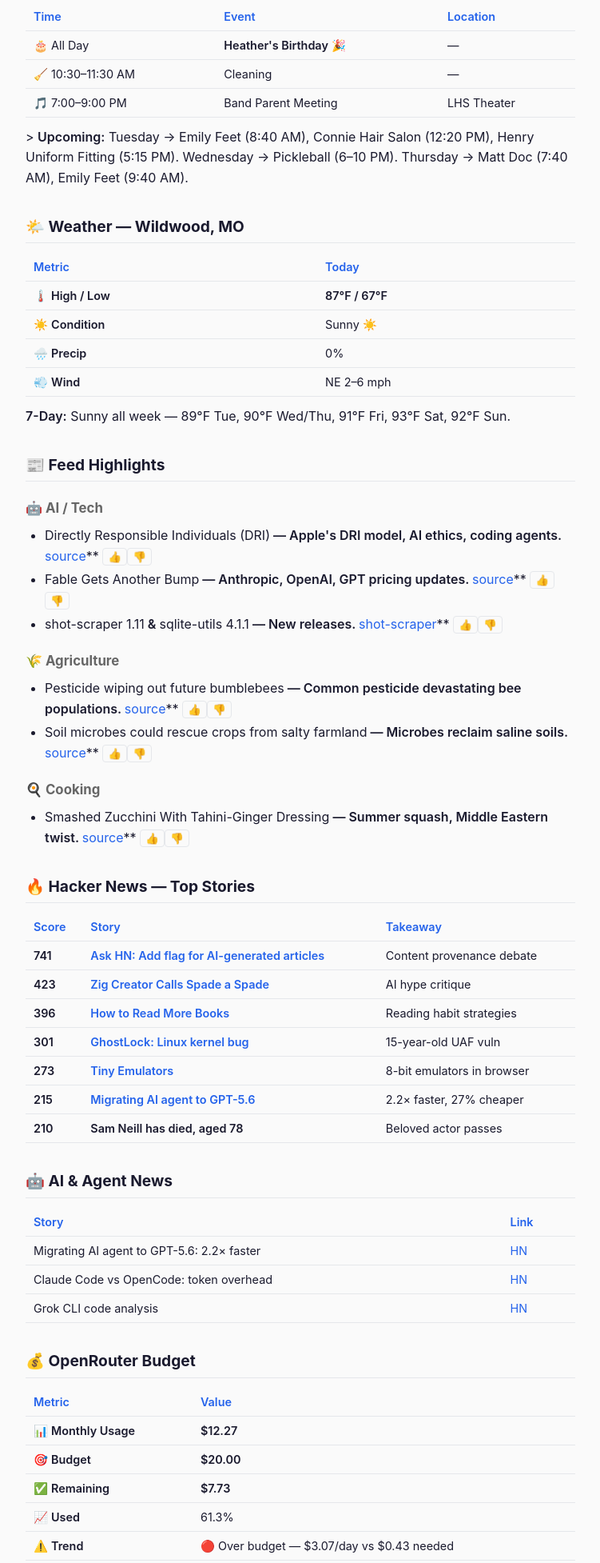
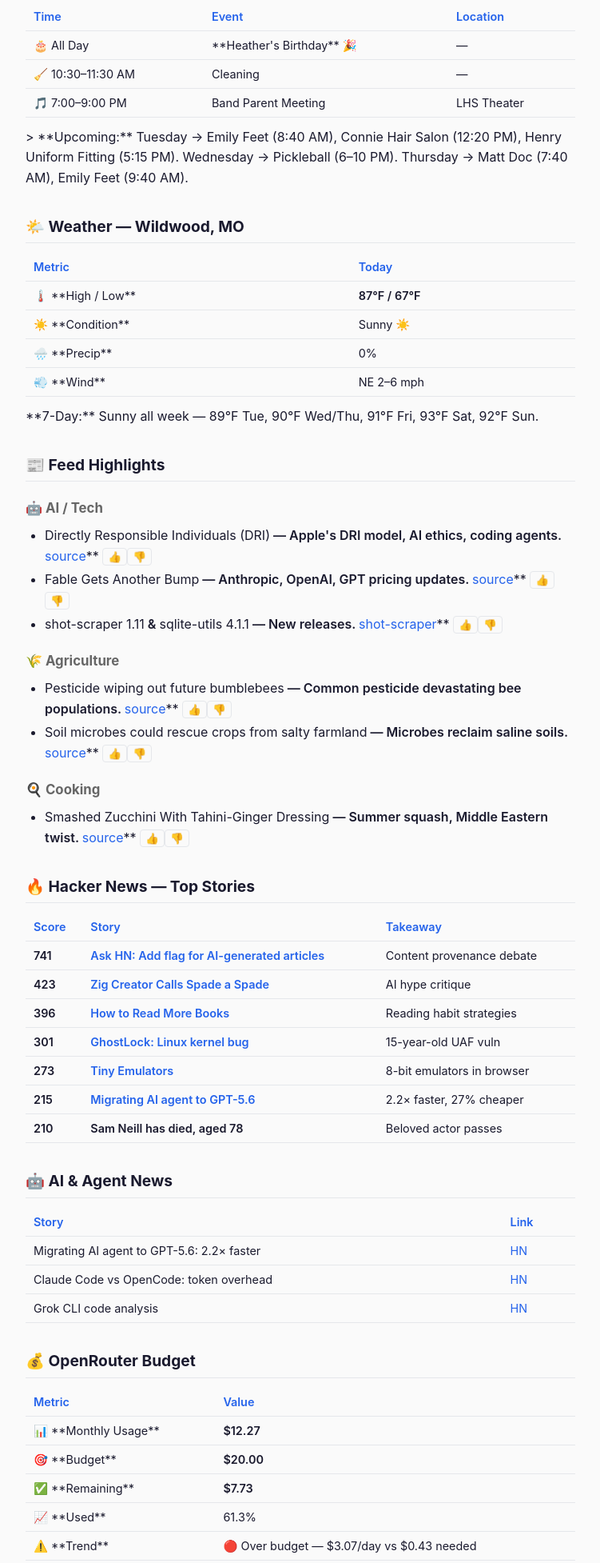
Before and after one commit to mattmccown/daily-briefing, a plain HTML site: page briefings/briefing-2026-07-13.html in a window 1280 px wide. Shown: the part 279-2233 px from the top of the page at 80% size, without its empty margins (264-1015 px from the left). Drawn offline with Linux system fonts and the light colour scheme.

Commit message:
Briefing for 2026-07-13

```diff
--- a/briefings/briefing-2026-07-13.html
+++ b/briefings/briefing-2026-07-13.html
@@ -157,7 +157,7 @@ footer {
 </tr></thead><tbody>
 <tr>
 <td>🎂 All Day</td>
-<td><strong>Heather's Birthday</strong> 🎉</td>
+<td>**Heather's Birthday** 🎉</td>
 <td>—</td>
 </tr>
 <tr>
@@ -171,30 +171,30 @@ footer {
 <td>LHS Theater</td>
 </tr>
 </tbody></table>
-<p>&gt; <strong>Upcoming:</strong> Tuesday → Emily Feet (8:40 AM), Connie Hair Salon (12:20 PM), Henry Uniform Fitting (5:15 PM). Wednesday → Pickleball (6–10 PM). Thursday → Matt Doc (7:40 AM), Emily Feet (9:40 AM).</p>
+<p>&gt; **Upcoming:** Tuesday → Emily Feet (8:40 AM), Connie Hair Salon (12:20 PM), Henry Uniform Fitting (5:15 PM). Wednesday → Pickleball (6–10 PM). Thursday → Matt Doc (7:40 AM), Emily Feet (9:40 AM).</p>
 <h2 id="weather-wildwood-mo">🌤️ Weather — Wildwood, MO</h2>
 <table><thead><tr>
 <th>Metric</th>
 <th>Today</th>
 </tr></thead><tbody>
 <tr>
-<td>🌡️ <strong>High / Low</strong></td>
+<td>🌡️ **High / Low**</td>
 <td><strong>87°F / 67°F</strong></td>
 </tr>
 <tr>
-<td>☀️ <strong>Condition</strong></td>
+<td>☀️ **Condition**</td>
 <td>Sunny ☀️</td>
 </tr>
 <tr>
-<td>🌧️ <strong>Precip</strong></td>
+<td>🌧️ **Precip**</td>
 <td>0%</td>
 </tr>
 <tr>
-<td>💨 <strong>Wind</strong></td>
+<td>💨 **Wind**</td>
 <td>NE 2–6 mph</td>
 </tr>
 </tbody></table>
-<p><strong>7-Day:</strong> Sunny all week — 89°F Tue, 90°F Wed/Thu, 91°F Fri, 93°F Sat, 92°F Sun.</p>
+<p>**7-Day:** Sunny all week — 89°F Tue, 90°F Wed/Thu, 91°F Fri, 93°F Sat, 92°F Sun.</p>
 <h2 id="feed-highlights">📰 Feed Highlights</h2>
 <h3>🤖 AI / Tech</h3>
 <ul>
@@ -277,23 +277,23 @@ footer {
 <th>Value</th>
 </tr></thead><tbody>
 <tr>
-<td>📊 <strong>Monthly Usage</strong></td>
+<td>📊 **Monthly Usage**</td>
 <td><strong>$12.27</strong></td>
 </tr>
 <tr>
-<td>🎯 <strong>Budget</strong></td>
+<td>🎯 **Budget**</td>
 <td><strong>$20.00</strong></td>
 </tr>
 <tr>
-<td>✅ <strong>Remaining</strong></td>
+<td>✅ **Remaining**</td>
 <td><strong>$7.73</strong></td>
 </tr>
 <tr>
-<td>📈 <strong>Used</strong></td>
+<td>📈 **Used**</td>
 <td>61.3%</td>
 </tr>
 <tr>
-<td>⚠️ <strong>Trend</strong></td>
+<td>⚠️ **Trend**</td>
 <td>🔴 Over budget — $3.07/day vs $0.43 needed</td>
 </tr>
 </tbody></table>
@@ -345,7 +345,7 @@ footer {
 <li><span class="item-feedback" data-id="🟢 Great workout day" data-section="apple-health-yesterday-sunday-july-12">🟢 Great workout day — 54 min exercise, 558 kcal <button class="thumb-up" onclick="voteItem('apple-health-yesterday-sunday-july-12','🟢 Great workout day','up')">👍</button><button class="thumb-down" onclick="voteItem('apple-health-yesterday-sunday-july-12','🟢 Great workout day','down')">👎</button></span></li>
 </ul>
 <h3>🛏️ Rest Assessment</h3>
-<p>&gt; <strong>Rest recommended.</strong> HRV low and RHR elevated. Good workout yesterday, but body may need recovery.</p>
+<p>&gt; **Rest recommended.** HRV low and RHR elevated. Good workout yesterday, but body may need recovery.</p>
 <table><thead><tr>
 <th>Weekly Trend</th>
 <th>7-Day Avg</th>
```
